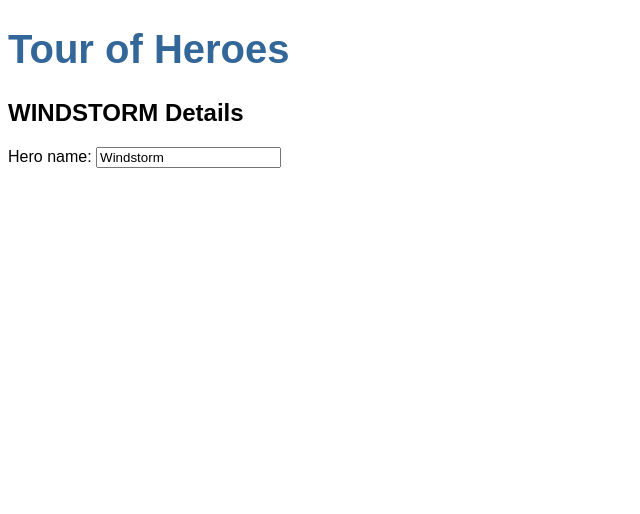
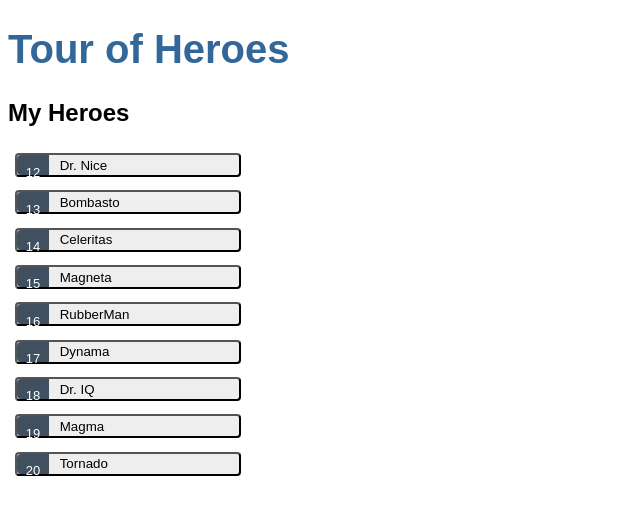
Before and after one commit to v-emanuel-dev/angular-tour-of-heroes, an Angular app: page / in a window 1280 px wide. Shown: the top 514 px of the page, without its empty margins (0-640 px from the left). Built offline with nearby package versions, Linux system fonts and the light colour scheme.

Commit message:
Display a selection list

```diff
--- a/src/app/heroes/heroes.component.html
+++ b/src/app/heroes/heroes.component.html
@@ -1,5 +1,18 @@
-<h2>{{hero.name | uppercase}} Details</h2>
-<div>
-  <label for="name">Hero name: </label>
-  <input id="name" [(ngModel)]="hero.name" placeholder="name">
+<h2>My Heroes</h2>
+<ul class="heroes">
+  <li *ngFor="let hero of heroes">
+    <button [class.selected]="hero === selectedHero" type="button" (click)="onSelect(hero)">
+      <span class="badge">{{hero.id}}</span>
+      <span class="name">{{hero.name}}</span>
+    </button>
+  </li>
+</ul>
+
+<div *ngIf="selectedHero">
+  <h2>{{selectedHero.name | uppercase}} Details</h2>
+  <div>id: {{selectedHero.id}}</div>
+  <div>
+    <label for="hero-name">Hero name: </label>
+    <input id="hero-name" [(ngModel)]="selectedHero.name" placeholder="name">
+  </div>
 </div>
--- a/src/app/heroes/heroes.component.scss
+++ b/src/app/heroes/heroes.component.scss
@@ -0,0 +1,66 @@
+/* HeroesComponent's private CSS styles */
+.heroes {
+  margin: 0 0 2em 0;
+  list-style-type: none;
+  padding: 0;
+  width: 15em;
+}
+
+.heroes li {
+  display: flex;
+}
+
+.heroes button {
+  flex: 1;
+  cursor: pointer;
+  position: relative;
+  left: 0;
+  background-color: #EEE;
+  margin: .5em;
+  padding: 0;
+  border-radius: 4px;
+  display: flex;
+  align-items: stretch;
+  height: 1.8em;
+}
+
+.heroes button:hover {
+  color: #2c3a41;
+  background-color: #e6e6e6;
+  left: .1em;
+}
+
+.heroes button:active {
+  background-color: #525252;
+  color: #fafafa;
+}
+
+.heroes button.selected {
+  background-color: black;
+  color: white;
+}
+
+.heroes button.selected:hover {
+  background-color: #505050;
+  color: white;
+}
+
+.heroes button.selected:active {
+  background-color: black;
+  color: white;
+}
+
+.heroes .badge {
+  display: inline-block;
+  font-size: small;
+  color: white;
+  padding: 0.8em 0.7em 0 0.7em;
+  background-color: #405061;
+  line-height: 1em;
+  margin-right: .8em;
+  border-radius: 4px 0 0 4px;
+}
+
+.heroes .name {
+  align-self: center;
+}
--- a/src/app/heroes/heroes.component.ts
+++ b/src/app/heroes/heroes.component.ts
@@ -1,14 +1,19 @@
 import { Component } from '@angular/core';
 import { Hero } from '../hero';
+import { HEROES } from '../mock-heroes';
 
 @Component({
   selector: 'app-heroes',
   templateUrl: './heroes.component.html',
   styleUrls: ['./heroes.component.scss']
 })
+
 export class HeroesComponent {
-  hero: Hero = {
-    id: 1,
-    name: 'Windstorm'
-  };
+
+  heroes = HEROES;
+  selectedHero?: Hero;
+
+  onSelect(hero: Hero): void {
+    this.selectedHero = hero;
+  }
 }
```
